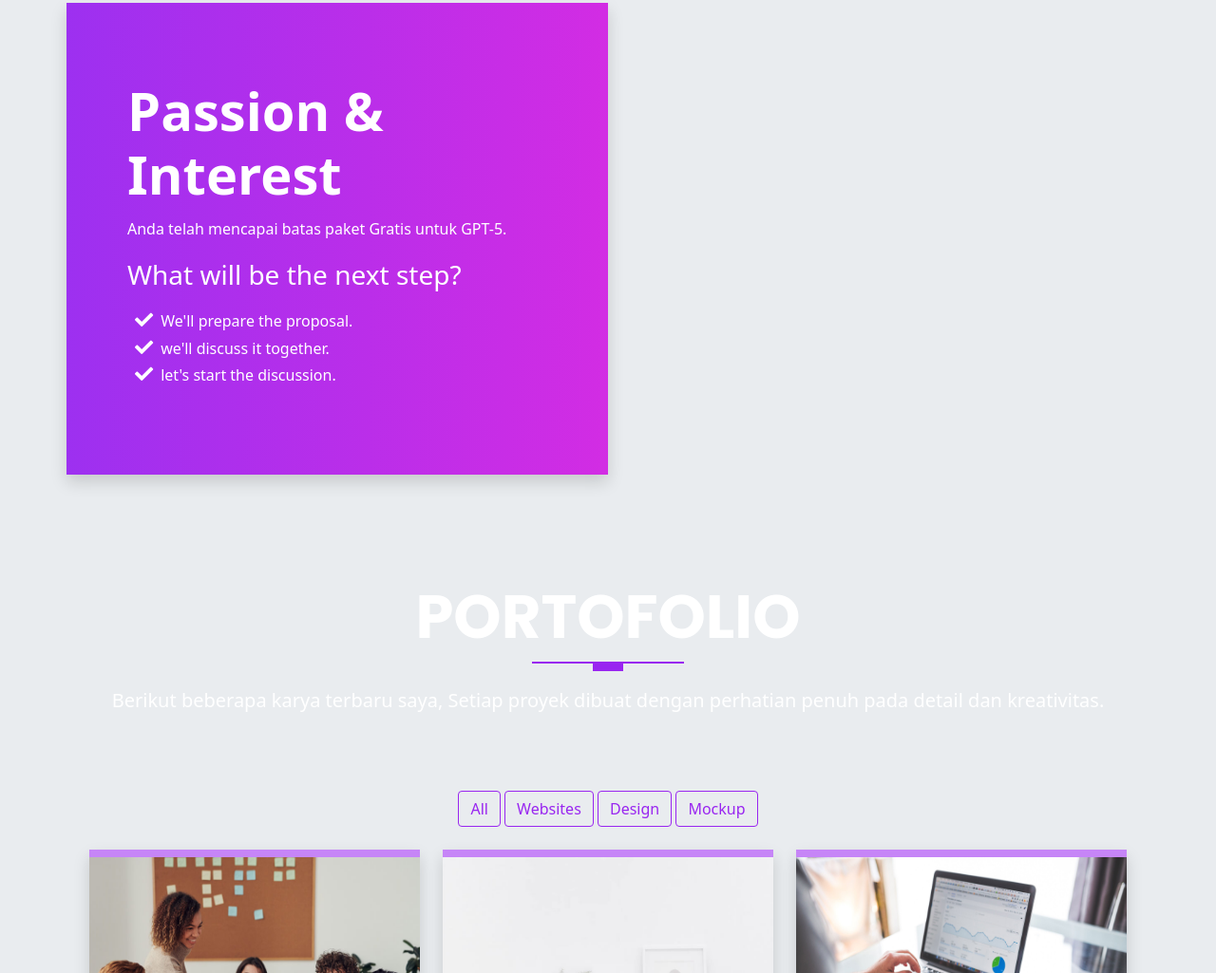
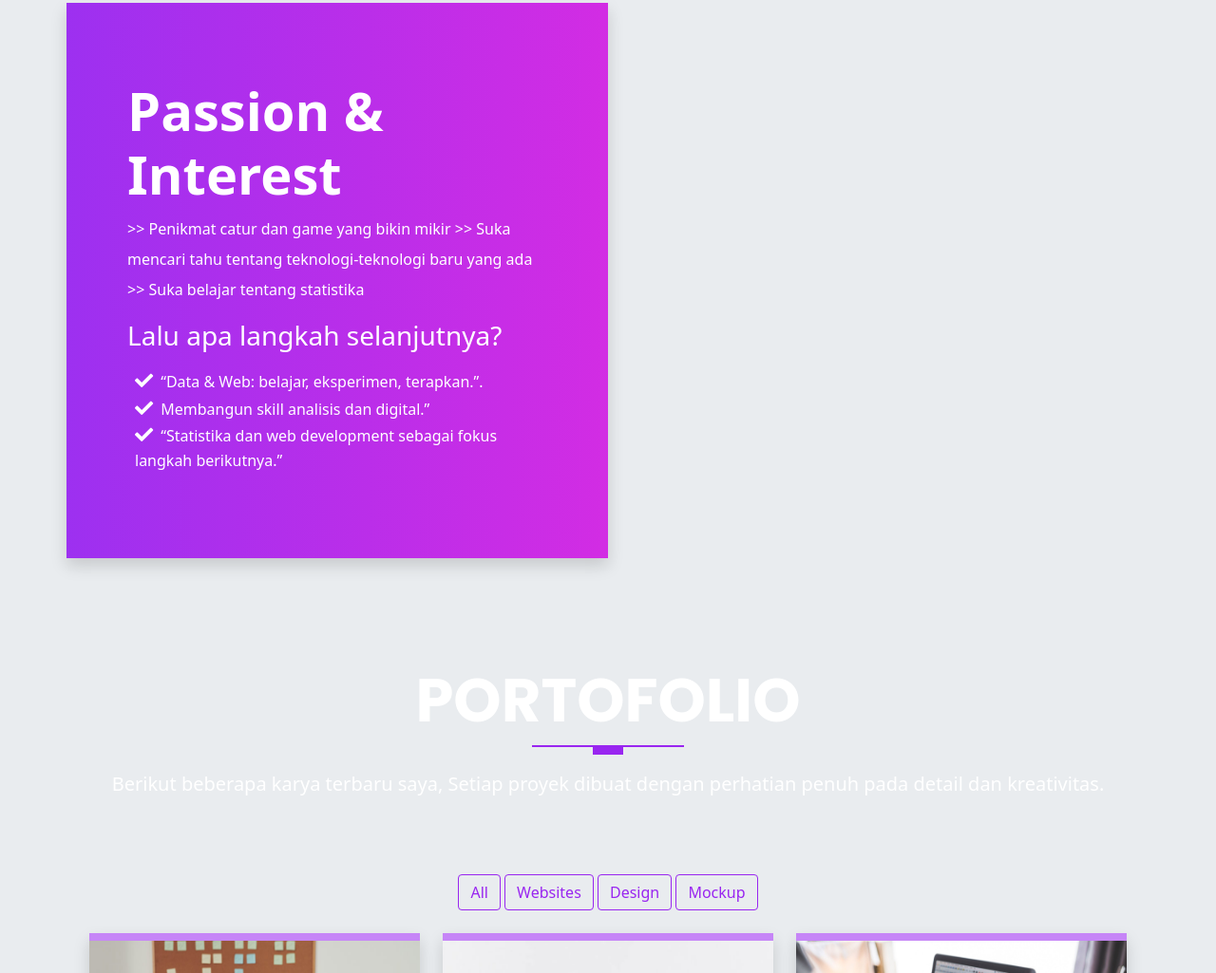
Before and after one commit to AlsiSyahrulloh/Parto-Alsi, a website: page index.html in a window 1280 px wide. Shown: the part 1228-2253 px from the top of the page at 95% size. Drawn offline with nearby package versions, Linux system fonts and the light colour scheme; files that its build step writes are made by us from their sources.

Commit message:
Update index.html

```diff
--- a/index.html
+++ b/index.html
@@ -98,13 +98,15 @@
         <div class="cta-info w-100">
           <h4 class="display-4 fw-bold">Passion & Interest</h4>
           <p class="lh-lg">
-            Anda telah mencapai batas paket Gratis untuk GPT-5.
+           >> Penikmat catur dan game yang bikin mikir
+           >> Suka mencari tahu tentang teknologi-teknologi baru yang ada
+           >> Suka belajar tentang statistika
           </p>
-          <h3 class="display-3--brief">What will be the next step?</h3>
+          <h3 class="display-3--brief">Lalu apa langkah selanjutnya?</h3>
           <ul class="cta-info__list">
-            <li>We'll prepare the proposal.</li>
-            <li>we'll discuss it together.</li>
-            <li>let's start the discussion.</li>
+            <li>“Data & Web: belajar, eksperimen, terapkan.”.</li>
+            <li>Membangun skill analisis dan digital.”</li>
+            <li>“Statistika dan web development sebagai fokus langkah berikutnya.”</li>
           </ul>
         </div>
       </div>
```
